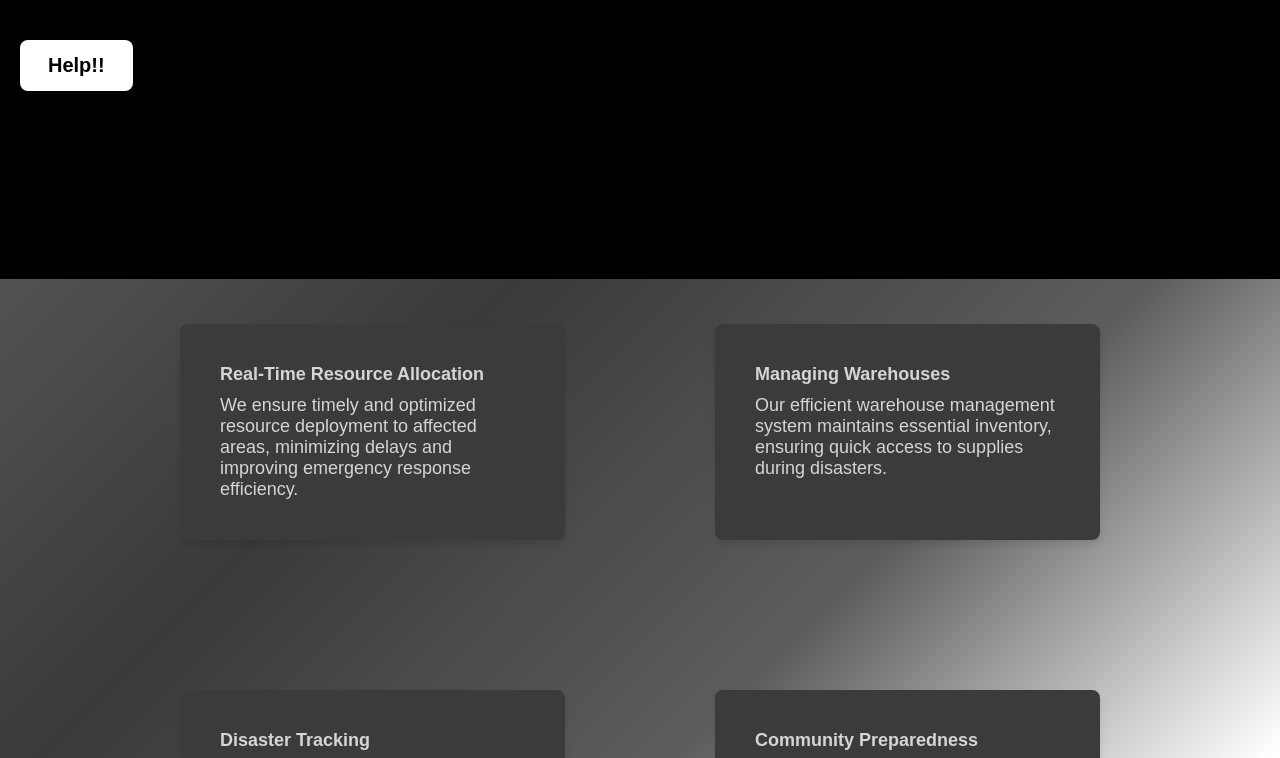
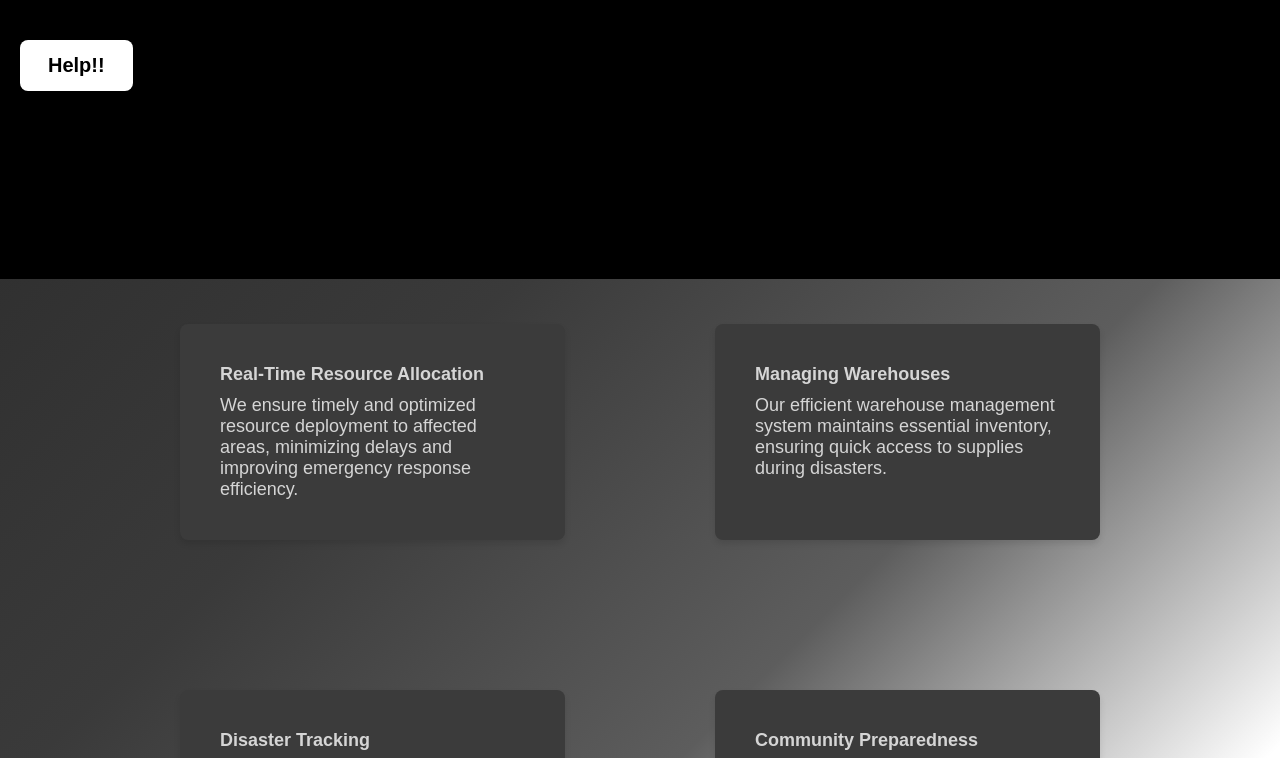
Before and after one commit to Mayank-745/Alt-F4-PS02, a plain HTML site: page index.html in a window 1280 px wide. Shown: the part 489-1247 px from the top of the page. Drawn offline with Linux system fonts and the light colour scheme.

Commit message:
Add files via upload

```diff
--- a/about.css
+++ b/about.css
@@ -5,7 +5,7 @@
   }
   body {
     font-family: 'Arial', sans-serif;
-    background: linear-gradient(135deg, rgb(88, 88, 88) 23%, #3a3a3a 46%, #5d5d5d 69%, white 90%);
+    background: linear-gradient(135deg,rgb(46, 46, 46)  23%, #3a3a3a 46%, #5d5d5d 69%, white 90%);
     background-size: 100% 100%;
     background-repeat: no-repeat;
     color: white;
--- a/style.css
+++ b/style.css
@@ -5,7 +5,7 @@
   }
   body {
     font-family: 'Arial', sans-serif;
-    background: linear-gradient(135deg, rgb(88, 88, 88) 23% ,#3a3a3a 46%, #5d5d5d 69%, white 90%);
+    background: linear-gradient(135deg, rgb(46, 46, 46) 23% ,#3a3a3a 46%, #5d5d5d 69%, white 90%);
 }
     nav{
     background:black;
```
